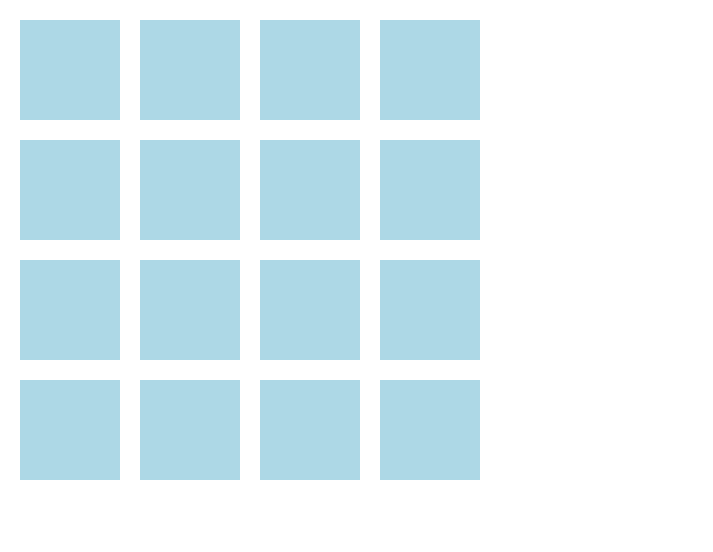
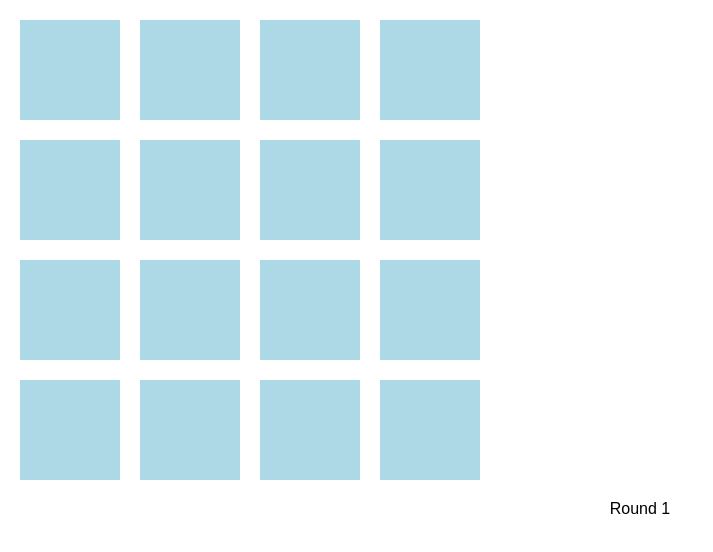
Before and after one commit to basilred/jetruby-test, a React (Create React App) app: page / in a window 1280 px wide. Shown: the top 552 px of the page, without its empty margins (0-713 px from the left). Built offline with nearby package versions, Linux system fonts and the light colour scheme.

Commit message:
Add round counter

```diff
--- a/src/Tiles.js
+++ b/src/Tiles.js
@@ -6,6 +6,8 @@ class Tiles extends React.Component {
     constructor(props) {
         super(props);
         this.state = {
+            round: 1,
+            hasFreePair: 8,
             pairTiles: [],
             tilesState: []
         };
@@ -50,12 +52,16 @@ class Tiles extends React.Component {
                     newState[this.state.pairTiles[1].index].isOpen = false;
 
                     this.setState({
+                        round: this.state.round += 1,
                         pairTiles: [],
                         tilesState: newState
                     });
                 }, 500);
             } else {
+                let countDown = this.state.hasFreePair -= 1;
                 this.setState({
+                    round: countDown && (this.state.round += 1),
+                    hasFreePair: countDown,
                     pairTiles: []
                 });
             }
@@ -68,6 +74,7 @@ class Tiles extends React.Component {
 
     render() {
         return (
+            <div>
                 <div className="Tiles">
                     {this.state.tilesState.map((item, index) => (
                         <Tile
@@ -78,6 +85,8 @@ class Tiles extends React.Component {
                             onTileClick={this.handleTileClick} />
                     ))}
                 </div>
+                <span className="Round">{this.state.hasFreePair ? `Round ${this.state.round}` : 'You won the game!'}</span>
+            </div>
         );
     }
 }
```
Lines whose indentation alone changed are shown as unchanged.
